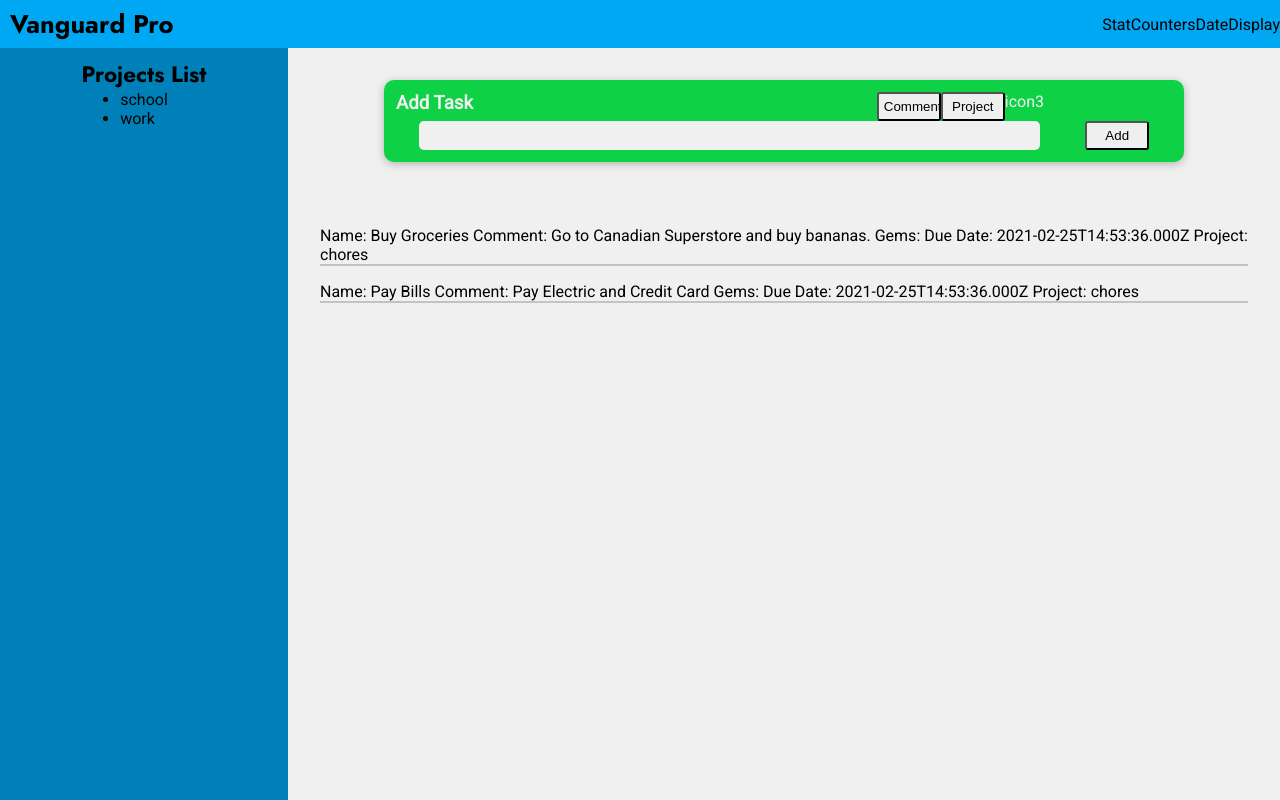
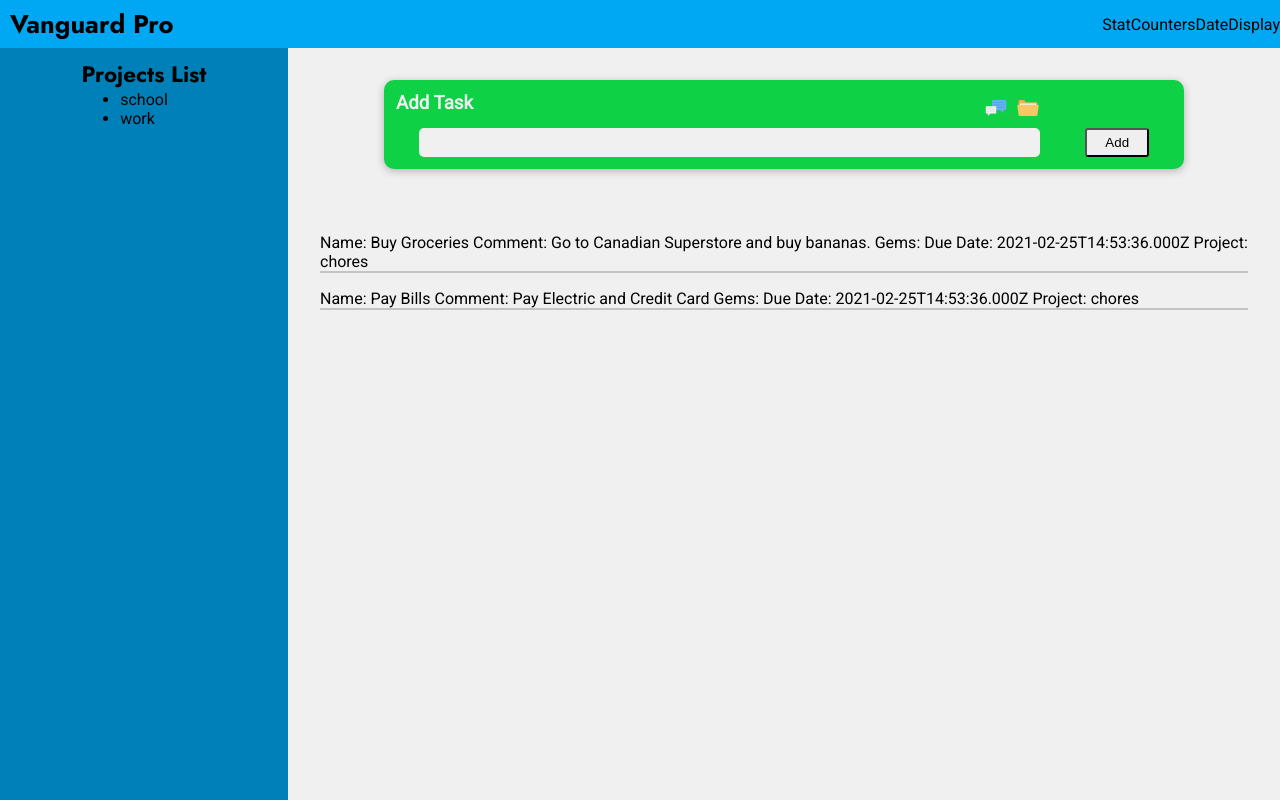
Before and after one commit to code-vanguards/vanguard-pro, a Vue app: page / in a window 1280 px wide. Built offline with nearby package versions, Linux system fonts and the light colour scheme.

Commit message:
Changed dropdown buttons to images.

```diff
--- a/src/App.vue
+++ b/src/App.vue
@@ -161,6 +161,11 @@ h2 { font-size: 1.4rem; }
   padding: 2rem;
 }
 
+.img-btn {
+  width: 32px;
+  cursor: pointer;
+}
+
 .tasks-list {
   list-style: none;
 }
--- a/src/components/NewTask.vue
+++ b/src/components/NewTask.vue
@@ -4,20 +4,19 @@
       <h3>Add Task</h3>
       <div class="dropdown-container">
         <div class="dropdown-wrapper">
-          <button @click="toggleCommentDropdown">Comment</button>
+          <img src="../assets/053-speech-bubble.png" class="img-btn" @click="toggleCommentDropdown" />
           <div class="dropdown-content" v-show="isCommentDropdownVisible">
             <input type="text" v-model="task.comment" />
             <button @click="toggleCommentDropdown">Ok</button>
           </div>
         </div>
         <div class="dropdown-wrapper">
-          <button @click="toggleProjectDropdown">Project</button>
+          <img src="../assets/023-archive.png" class="img-btn" @click="toggleProjectDropdown" />
           <div class="dropdown-content" v-show="isProjectDropdownVisible">
             <input type="text" v-model="task.project" />
             <button @click="toggleProjectDropdown">Ok</button>
           </div>
         </div>
-        <p>icon3</p>
       </div>
     </header>
     <form @submit.prevent="addTask">
@@ -96,7 +95,7 @@ input {
   background: #f0f0f0;
 }
 
-button {
+form button {
   border-radius: 3px;
   width: 4rem;
   padding: 5px;
@@ -114,7 +113,13 @@ button {
 .dropdown-content {
   position: absolute;
   background-color: black;
+  padding: 10px;
   width: 10rem;
+  right: 0;
+}
+
+.comment-dropdown-btn {
+
 }
 
 form {
```
Also changed, not shown: src/assets/053-speech-bubble.png (renamed from src/assets/053-speech bubble.png).
